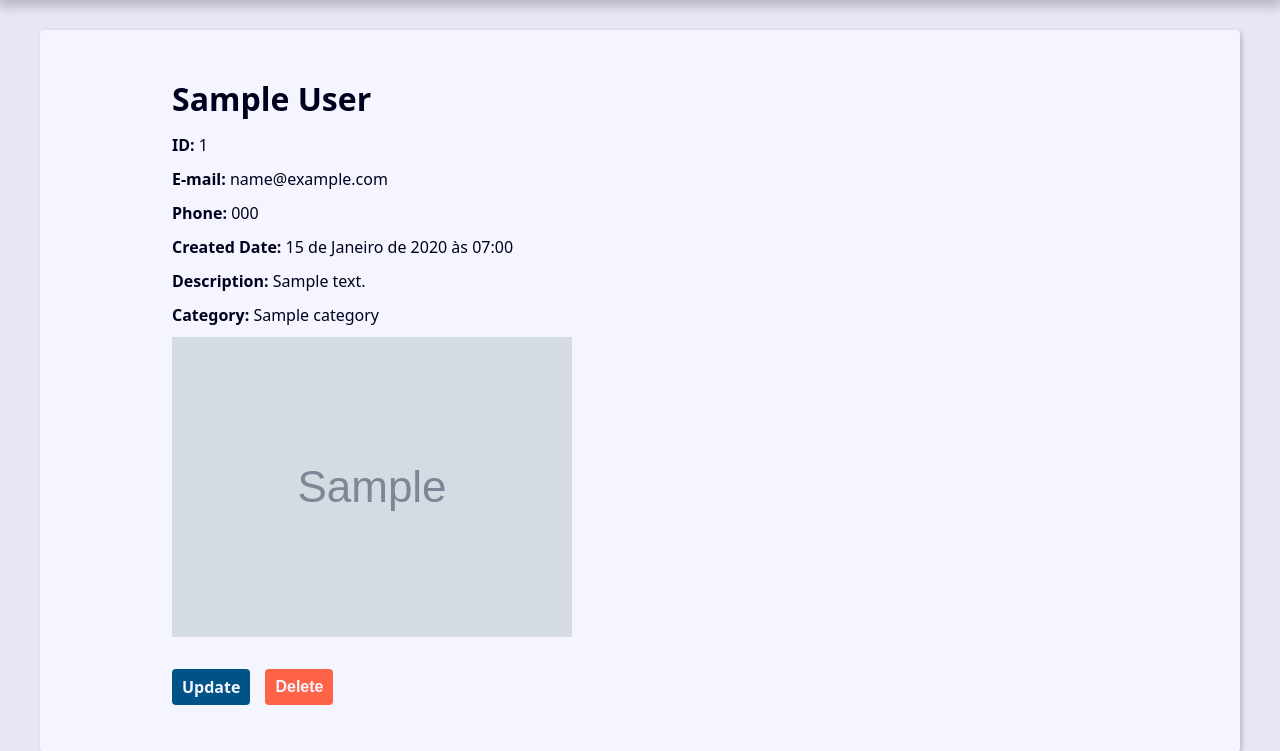
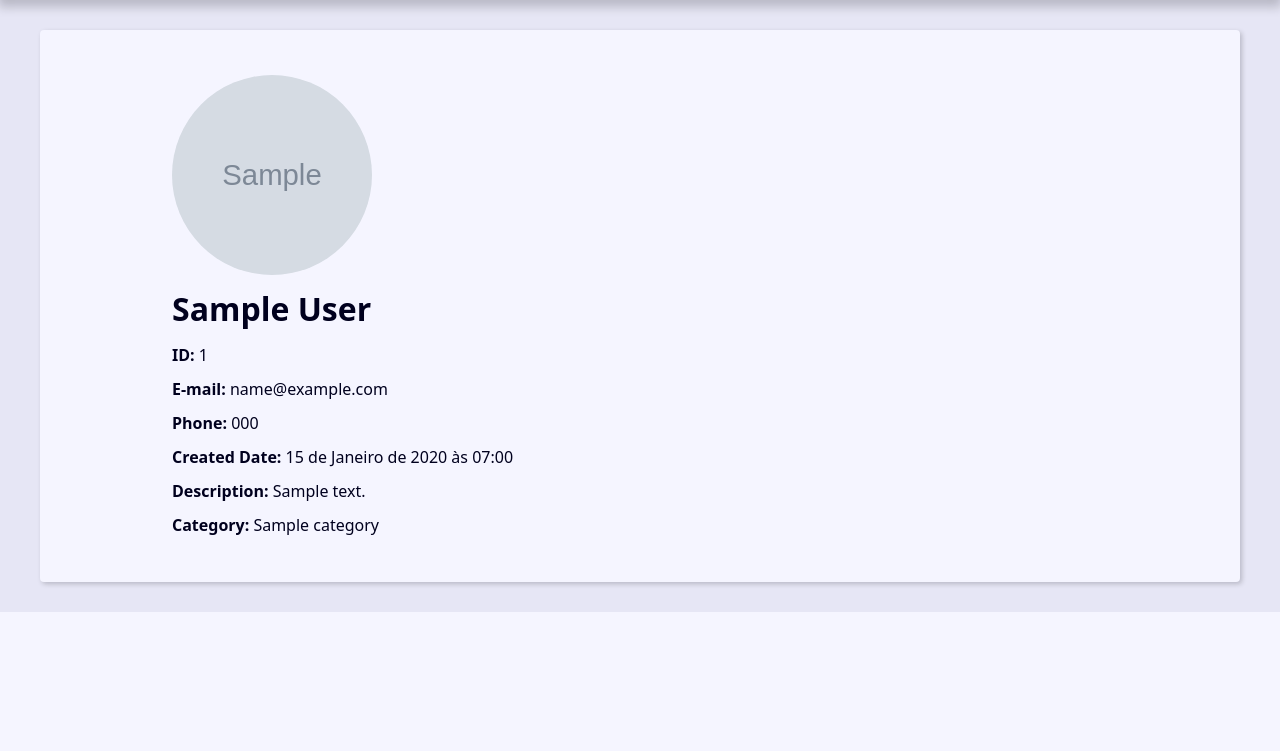
Before and after one commit to Gwin14/Projeto-agenda-django, a Django app: page /contact/detail/1/ in a window 1280 px wide. Shown: the part 239-990 px from the top of the page. After the commit the page ends 851 px from the top, so only its background shows below. Run offline with Django 4.2, Linux system fonts and the light colour scheme; tables that the repository leaves empty hold one stand-in row (values such as "Sample post"); grey boxes marked "Sample" are stand-in pictures.

Commit message:
Atualizar apenas para logados

```diff
--- a/base_static/global/css/style.css
+++ b/base_static/global/css/style.css
@@ -54,6 +54,12 @@
   svg {
     display: block;
     max-width: 100%;
+  }
+
+  .profile-picture{
+    border-radius: 50%;
+    width: 200px;
+    height: 200px;
   }
 
   .header {
--- a/contact/forms.py
+++ b/contact/forms.py
@@ -13,7 +13,8 @@ class ContactForm(forms.ModelForm):
             attrs={
                 'accept': 'image/*',
             }
-        )
+        ),
+        required=False
     )
 
     class Meta:
--- a/contact/templates/contact/contact.html
+++ b/contact/templates/contact/contact.html
@@ -3,6 +3,13 @@
 {% block content %}
 
 <div class="single-contact">
+
+    {% if contact.picture %}
+    <p>
+        <img class="profile-picture" src="{{ contact.picture.url }}" alt="{{ contact.first_name }} {{ contact.last_name }}">
+    </p>
+    {% endif %}
+
     <h1 class="single-contact-name">
         {{ contact.first_name }} {{ contact.last_name }}
     </h1>
@@ -14,12 +21,7 @@
     <p><b>Description:</b> {{contact.description}}</p>
     <p><b>Category:</b> {{contact.category.name}}</p>
 
-    {% if contact.picture %}
-    <p>
-        <img src="{{ contact.picture.url }}" alt="{{ contact.first_name }} {{ contact.last_name }}">
-    </p>
-    {% endif %}
-
+    {% if user == contact.owner %}
     <div class="contact-links">
         <a class="btn btn-link" href="{% url "update" contact.id %}">Update</a>
 
@@ -29,6 +31,7 @@
             <button class="btn btn-link btn-delete" type="submit">Delete</button>
         </form>
     </div>
+    {% endif %}
 </div>
 
 {% endblock content %}
--- a/contact/views.py
+++ b/contact/views.py
@@ -44,7 +44,9 @@ def create(request):
         }
 
         if form.is_valid():
-            contact = form.save()
+            contact = form.save(commit=False)
+            contact.owner = request.user
+            contact.save()
             return redirect('update', contact_id=contact.pk)
 
         return render(
@@ -67,7 +69,7 @@ def create(request):
 
 @login_required(login_url='login')
 def update(request, contact_id):
-    contact = Contact.objects.get(pk=contact_id, show=True)
+    contact = Contact.objects.get(pk=contact_id, show=True, owner=request.user)
 
     form_action = reverse('update', args=(contact_id,))
 
```
